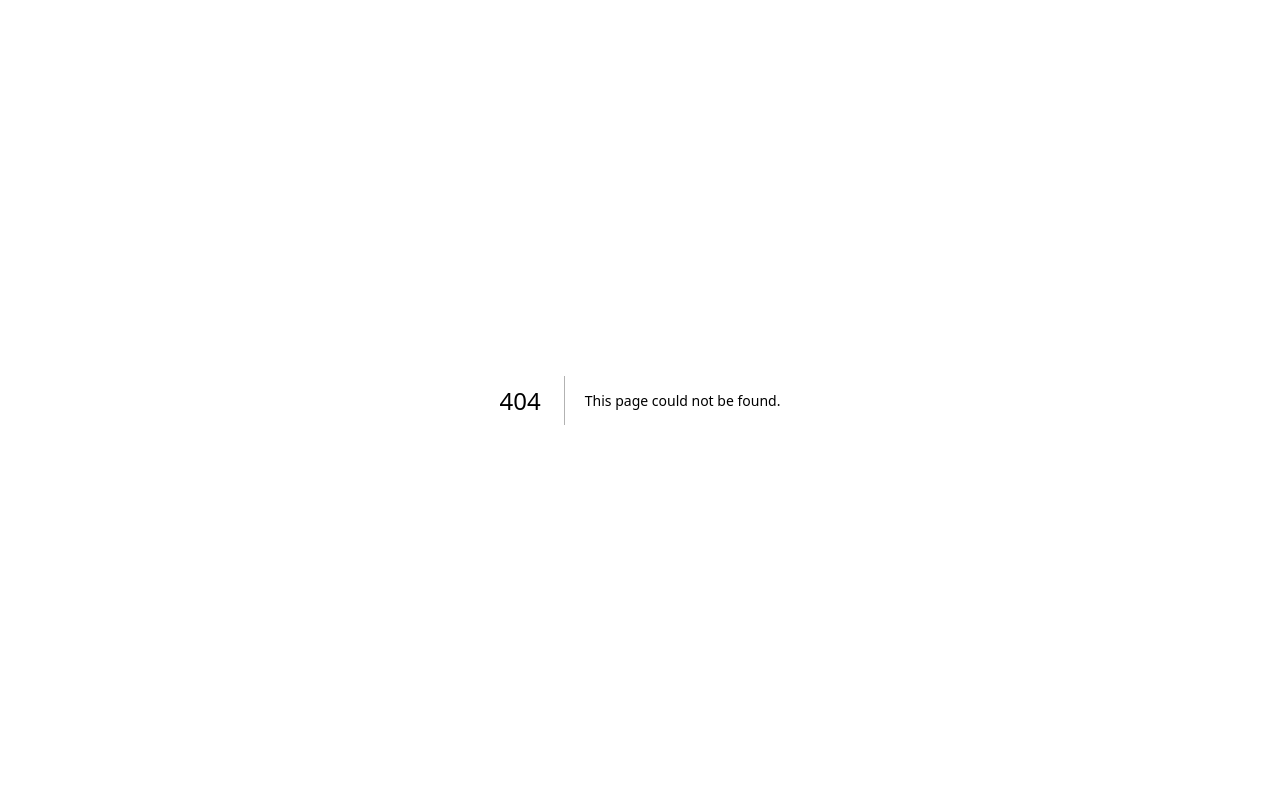
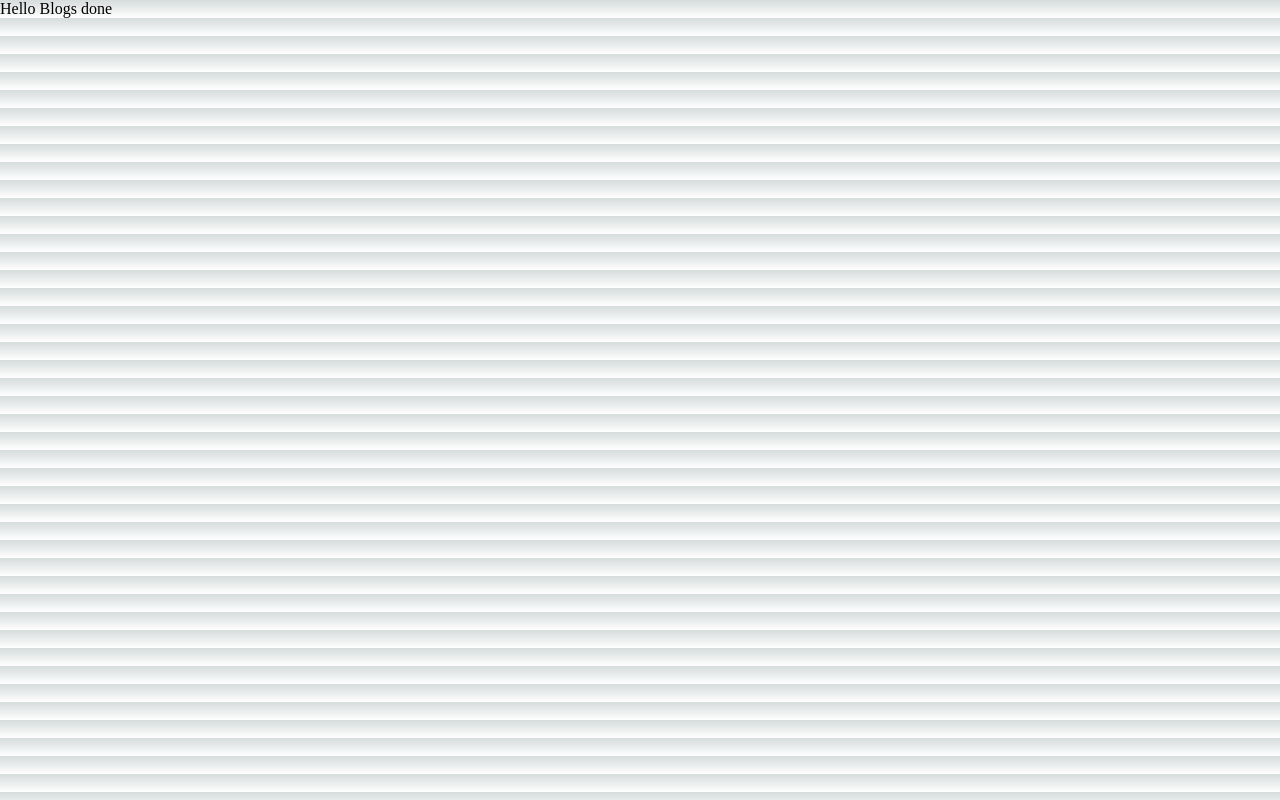
Before and after one commit to Jaichouhan/next_js_project, a Next.js app: page /blog in a window 1280 px wide. Before the commit this address had no page. Built offline with nearby package versions, Linux system fonts and the light colour scheme.

Commit message:
file routing done

```diff
--- /dev/null
+++ b/pages/blog/index.js
@@ -0,0 +1,5 @@
+const index = () => {
+  return <div>Hello Blogs done</div>;
+};
+
+export default index;
```
